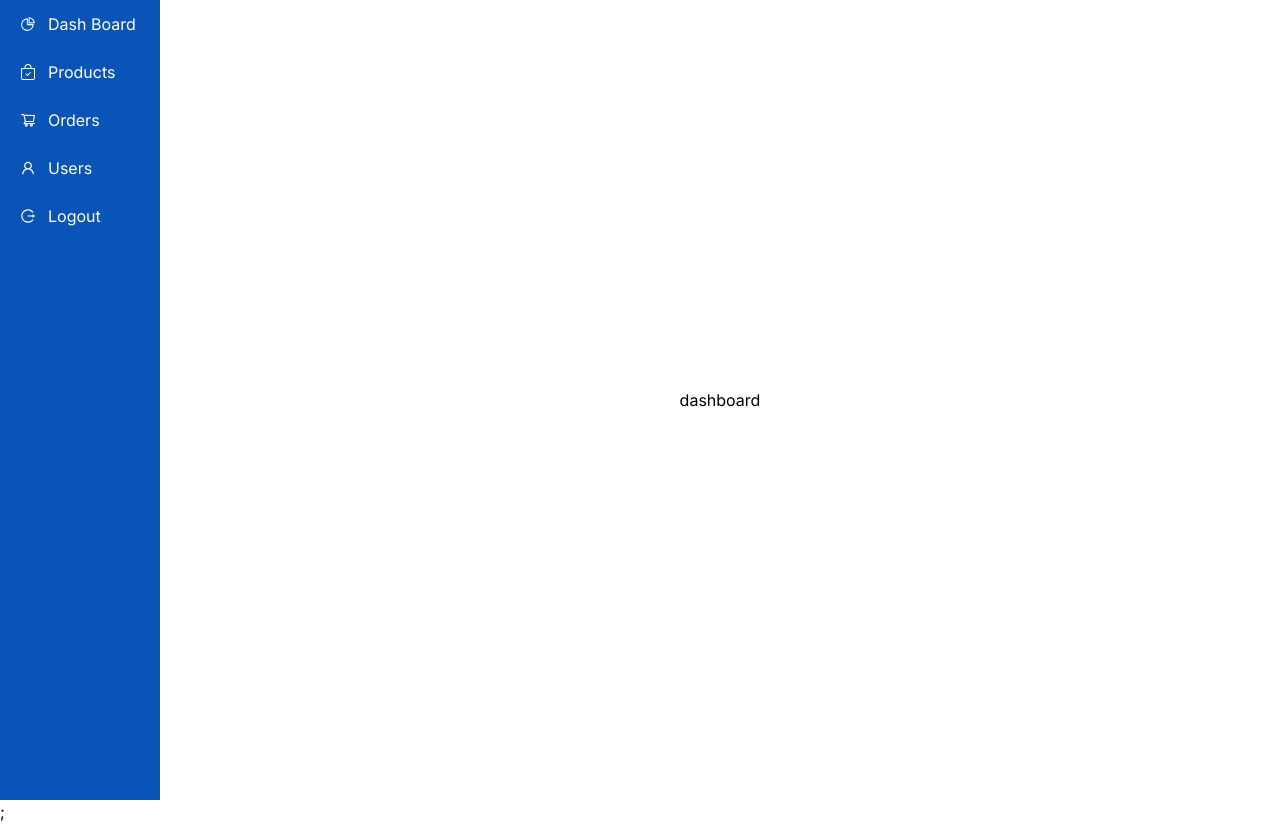
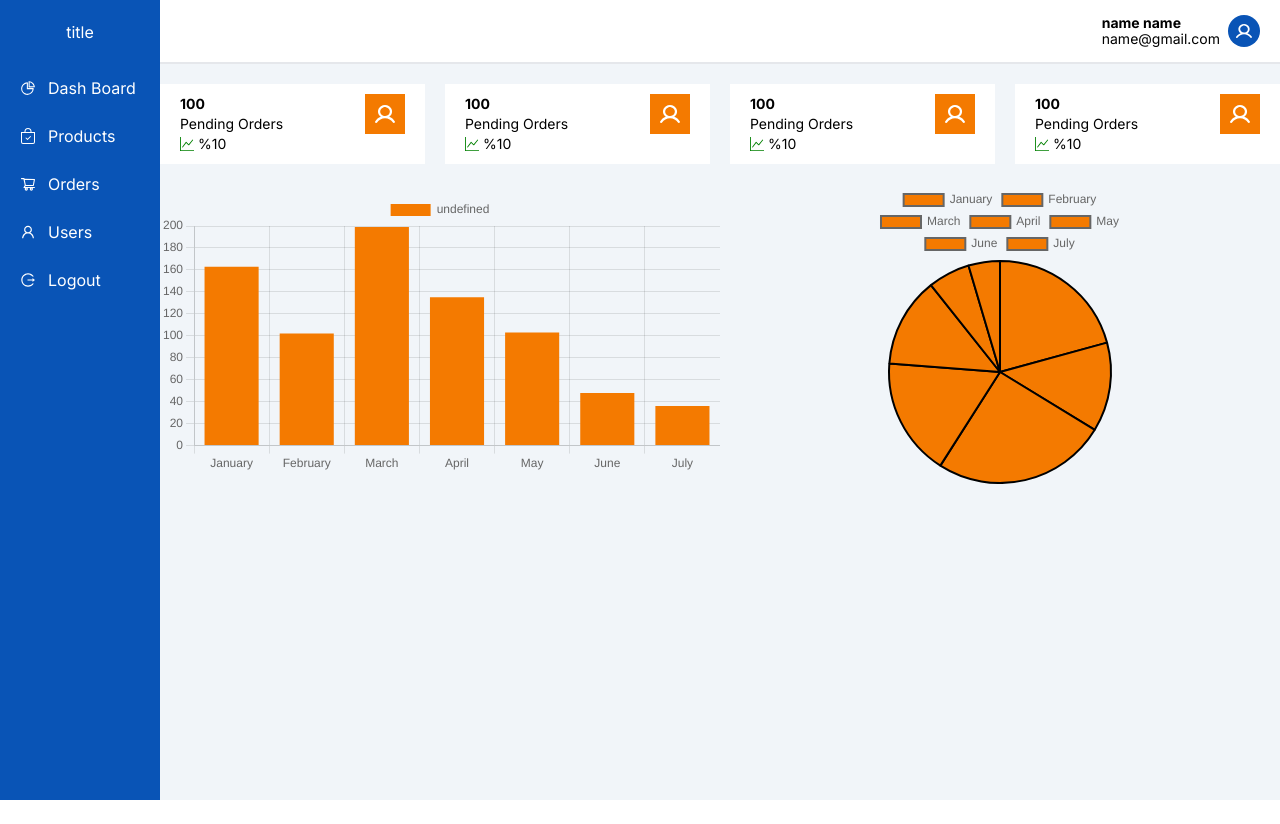
Before and after one commit to Jahmoy-whyte/auto-parts-dashboard, a React (Vite) app: page /home in a window 1280 px wide. After the commit the page ends 800 px from the top, so only its background shows below. Built offline with nearby package versions, Linux system fonts and the light colour scheme.

Commit message:
added chart js

```diff
--- a/package.json
+++ b/package.json
@@ -10,7 +10,9 @@
     "preview": "vite preview"
   },
   "dependencies": {
+    "chart.js": "^4.4.0",
     "react": "^18.2.0",
+    "react-chartjs-2": "^5.2.0",
     "react-dom": "^18.2.0",
     "react-icons": "^4.10.1",
     "react-loader-spinner": "^5.4.5",
--- a/src/Router.jsx
+++ b/src/Router.jsx
@@ -29,7 +29,7 @@ const Router = () => {
   return (
     <>
       <AuthContextProvider>
-        <RouterProvider router={router} />;
+        <RouterProvider router={router} />
       </AuthContextProvider>
       <ToastContainer />
     </>
--- a/src/context/AuthContextProvider.jsx
+++ b/src/context/AuthContextProvider.jsx
@@ -1,5 +1,8 @@
 import { createContext, useState, useEffect, useContext } from "react";
-import regularFetch from "../helper/regular-fetch/regularFetch";
+import {
+  privateFetch,
+  regularFetch,
+} from "../helper/fetch-function/fetchFunction";
 const AuthContext = createContext(null);
 
 const AuthContextProvider = ({ children }) => {
@@ -19,11 +22,24 @@ const AuthContextProvider = ({ children }) => {
   };
 
   const logIn = async (email, password) => {
-    const accessToken = await regularFetch("/employee/login", "POST", {
-      email,
-      password,
-    });
+    const accessToken = await regularFetch(
+      "/employee/login",
+      "POST",
+      {
+        email,
+        password,
+      },
+      { credentials: "include" }
+    );
     setAuthData((prev) => ({ ...prev, accessToken: accessToken }));
+  };
+
+  const logOut = async () => {
+    const msg = await privateFetch(
+      "/employee/logout",
+      "POST",
+      authData.accessToken
+    );
   };
 
   useEffect(() => {
@@ -40,16 +56,18 @@ const AuthContextProvider = ({ children }) => {
 
   console.log(authData);
   return (
-    <AuthContext.Provider value={{ ...authData, signUp, logIn }}>
+    <AuthContext.Provider
+      value={{ ...authData, setAuthData, signUp, logIn, logOut }}
+    >
       {children}
     </AuthContext.Provider>
   );
 };
 
 export const useAuthContext = () => {
-  const { isAuth, isLoading, accessToken, signUp, logIn } =
+  const { isAuth, isLoading, accessToken, setAuthData, signUp, logIn, logOut } =
     useContext(AuthContext);
-  return { isAuth, isLoading, accessToken, signUp, logIn };
+  return { isAuth, isLoading, accessToken, setAuthData, signUp, logIn, logOut };
 };
 
 export default AuthContextProvider;
--- /dev/null
+++ b/src/helper/fetch-function/fetchFunction.js
@@ -0,0 +1,41 @@
+import checkResponce from "../check-responce/checkResponce";
+import { BASE_URL } from "../base-url/BASEURL";
+
+export const regularFetch = async (
+  URL = "",
+  method = "GET",
+  data,
+  extraOptions = {},
+  extraHeaders = {}
+) => {
+  const responce = await fetch(`${BASE_URL}${URL}`, {
+    method: method,
+    ...extraOptions,
+    headers: {
+      "Content-Type": "application/json",
+      ...extraHeaders,
+    },
+    body: data ? JSON.stringify(data) : null,
+  });
+  return await checkResponce(responce);
+};
+
+export const privateFetch = async (
+  URL = "",
+  method = "GET",
+  accessToken = "",
+  data,
+  extraHeaders = {}
+) => {
+  const responce = await fetch(`${BASE_URL}${URL}`, {
+    method: method,
+    credentials: "include",
+    headers: {
+      "Content-Type": "application/json",
+      Authorization: `Bearer ${accessToken}`,
+      ...extraHeaders,
+    },
+    body: data ? JSON.stringify(data) : null,
+  });
+  return await checkResponce(responce);
+};
--- a/src/helper/regular-fetch/regularFetch.js
+++ /dev/null
@@ -1,20 +0,0 @@
-import checkResponce from "../check-responce/checkResponce";
-import { BASE_URL } from "../base-url/BASEURL";
-const regularFetch = async (
-  URL = "",
-  method = "GET",
-  data,
-  extraHeaders = {}
-) => {
-  const responce = await fetch(`${BASE_URL}${URL}`, {
-    method: method,
-    headers: {
-      "Content-Type": "application/json",
-      ...extraHeaders,
-    },
-    body: data ? JSON.stringify(data) : null,
-  });
-  return await checkResponce(responce);
-};
-
-export default regularFetch;
--- a/src/hooks/useFetchInstance.js
+++ b/src/hooks/useFetchInstance.js
@@ -1,42 +1,53 @@
 import { useAuthContext } from "../context/AuthContextProvider";
-import checkResponce from "../helper/check-responce/checkResponce";
-import { BASE_URL } from "../helper/base-url/BASEURL";
-import regularFetch from "../helper/regular-fetch/regularFetch";
+import { privateFetch } from "../helper/fetch-function/fetchFunction";
+import { useNavigate } from "react-router-dom";
 
 const useFetchInstance = () => {
-  const { accessToken } = useAuthContext();
-  const privateFetch = async (
+  const { accessToken, setAuthData } = useAuthContext();
+  const nav = useNavigate();
+
+  const tokenAwareFetch = async (
     URL = "",
     method = "GET",
     data,
     extraHeaders = {}
   ) => {
+    const fetchData = [URL, method, accessToken, data, extraHeaders];
+
     try {
-      const responce = await fetch(`${BASE_URL}${URL}`, {
-        method: method,
-        credentials: "include",
-        headers: {
-          "Content-Type": "application/json",
-          Authorization: `Bearer ${accessToken}`,
-          ...extraHeaders,
-        },
-        body: data ? JSON.stringify(data) : null,
-      });
-      return await checkResponce(responce);
+      const responce = await privateFetch(...fetchData);
+      return responce;
     } catch (error) {
-      if (error.message != "jwt expired") throw error;
-      // await getNewAccessToken()
-      throw error;
+      if (
+        error.message != "jwt expired" &&
+        error.message != "unauthorized(V301)"
+      )
+        throw error;
+      const newAccessToken = await getNewAccessToken();
+      setAuthData((prev) => ({ ...prev, accessToken: newAccessToken }));
+      const fetchData = [URL, method, newAccessToken, data, extraHeaders];
+      const responce = await privateFetch(...fetchData);
+      return responce;
     }
   };
 
   const getNewAccessToken = async () => {
     try {
-      const accesstoken = await regularFetch();
-    } catch (error) {}
+      const accessToken = await privateFetch("/employee/refreshtoken", "POST");
+      console.log("================== refresh token");
+      return accessToken;
+    } catch (error) {
+      if (
+        error.message != "forbidden(R101)" &&
+        error.message != "forbidden(R102)"
+      )
+        throw error;
+      setAuthData((prev) => ({ ...prev, isAuth: false }));
+      nav("/");
+    }
   };
 
-  return { privateFetch };
+  return { tokenAwareFetch };
 };
 
 export default useFetchInstance;
--- a/src/routes/dashboard/DashBoard.jsx
+++ b/src/routes/dashboard/DashBoard.jsx
@@ -7,11 +7,57 @@ import {
 } from "react-icons/ai";
 import { BsBagCheck } from "react-icons/bs";
 import { Outlet } from "react-router-dom";
+import InfoCards from "./components/info-cards/InfoCards";
+
+import React from "react";
+import { Chart as ChartJS } from "chart.js/auto";
+import { Bar, Pie } from "react-chartjs-2";
 
 const DashBoard = () => {
+  const labels = [
+    "January",
+    "February",
+    "March",
+    "April",
+    "May",
+    "June",
+    "July",
+  ];
+
+  const data = {
+    labels,
+    datasets: [
+      {
+        data: labels.map(() => Math.round(Math.random() * 200)),
+        borderColor: "",
+        backgroundColor: "#F47A00",
+      },
+    ],
+  };
   return (
-    <div className="flex h-screen  bg-white items-center justify-center flex-1">
-      <p>dashboard</p>
+    <div className="flex h-screen flex-col  bg-slate-100 items-center  flex-1">
+      <div className="flex w-full max-w-6xl mt-5 flex-1 flex-col">
+        <div className="flex  justify-between gap-5 flex-wrap">
+          <InfoCards title={"Pending Orders"} number={100} />
+          <InfoCards title={"Pending Orders"} number={100} />
+          <InfoCards title={"Pending Orders"} number={100} />
+          <InfoCards title={"Pending Orders"} number={100} />
+        </div>
+
+        <div className="flex  mt-5 ">
+          <div className="justify-center items-center flex flex-1">
+            <div className=" w-1/2 flex-1  ">
+              <Bar data={data} />
+            </div>
+          </div>
+
+          <div className="justify-center items-center flex flex-1">
+            <div className=" max-w-[400px] h-[300px] ">
+              <Pie data={data} />
+            </div>
+          </div>
+        </div>
+      </div>
     </div>
   );
 };
--- /dev/null
+++ b/src/routes/dashboard/components/info-cards/InfoCards.jsx
@@ -0,0 +1,23 @@
+import account from "../../../../assets/images/account.svg";
+import { BsGraphUp } from "react-icons/bs";
+const InfoCards = ({ title, number, img, color }) => {
+  return (
+    <div className="flex flex-col bg-white max-h-20  p-5  justify-center flex-1 overflow-hidden">
+      <div className="flex gap-5">
+        <div className="text-sm flex-1">
+          <h2 className="font-bold">{number}</h2>
+          <p className="">{title}</p>
+          <p className="flex items-center gap-1">
+            <BsGraphUp color="green" /> %10
+          </p>
+        </div>
+
+        <div className="flex justify-center items-center w-10 h-10 bg-secondary">
+          <img src={account} className="w-5" />
+        </div>
+      </div>
+    </div>
+  );
+};
+
+export default InfoCards;
--- a/src/routes/home-route/HomeRoute.jsx
+++ b/src/routes/home-route/HomeRoute.jsx
@@ -10,12 +10,16 @@ import {
 import { BsBagCheck } from "react-icons/bs";
 import { Outlet } from "react-router-dom";
 import useHome from "./useHome";
+import accountimg from "../../assets/images/account.svg";
 
 const HomeRoute = () => {
   const [logout] = useHome();
   return (
     <div className="flex h-screen  bg-slate-400 flex-row">
       <div className="bg-primary h-screen w-40 px-5 text-white">
+        <div className="h-16 justify-center items-center flex">
+          <h1>title</h1>
+        </div>
         <SideBarOptions icon={<AiOutlinePieChart />} title={"Dash Board"} />
         <SideBarOptions icon={<BsBagCheck />} title={"Products"} />
         <SideBarOptions icon={<AiOutlineShoppingCart />} title={"Orders"} />
@@ -27,7 +31,21 @@ const HomeRoute = () => {
         />
       </div>
 
-      <Outlet />
+      <div className="flex flex-col flex-1">
+        <div className="flex items-center justify-end h-16 border-b-2 border-gray-200 bg-white px-5">
+          <div className="flex flex-row items-center gap-2 text-sm leading-4">
+            <div>
+              <p className="font-bold">name name</p>
+              <p>name@gmail.com</p>
+            </div>
+            <div className="bg-primary rounded-2xl w-8 h-8 items-center justify-center flex">
+              <img src={accountimg} className="w-4 " />
+            </div>
+          </div>
+        </div>
+
+        <Outlet />
+      </div>
     </div>
   );
 };
--- a/src/routes/home-route/useHome.js
+++ b/src/routes/home-route/useHome.js
@@ -1,15 +1,17 @@
 import { useEffect, useState } from "react";
 import useFetchInstance from "../../hooks/useFetchInstance";
 import toastMessage from "../../helper/toast-message/toastMessage";
+import { useAuthContext } from "../../context/AuthContextProvider";
+import { useNavigate } from "react-router-dom";
 
 const useHome = () => {
-  const [] = useState();
-  const { privateFetch } = useFetchInstance();
-  useEffect(() => {}, []);
+  const { tokenAwareFetch } = useFetchInstance();
+  const nav = useNavigate();
 
   const logout = async () => {
     try {
-      await privateFetch("/employee/logout", "POST");
+      await tokenAwareFetch("/employee/logout", "POST");
+      nav("/");
     } catch (error) {
       toastMessage("error", error.message);
     }
```
Also changed, not shown: src/assets/images/account.svg (added), 1 other file (tests, documents, lock files or other folders).
